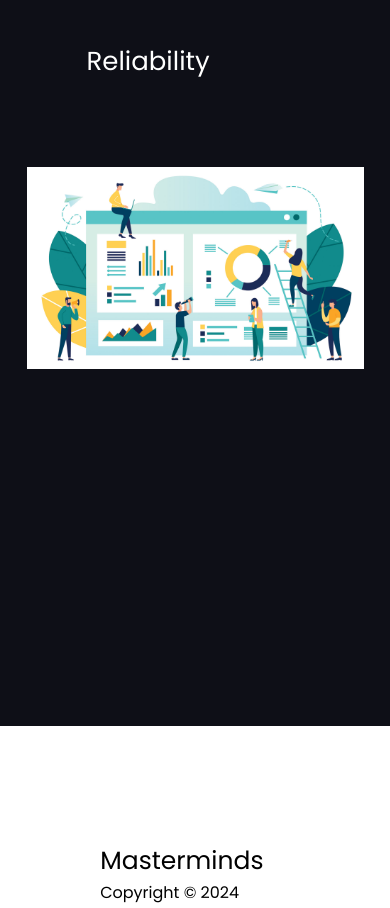
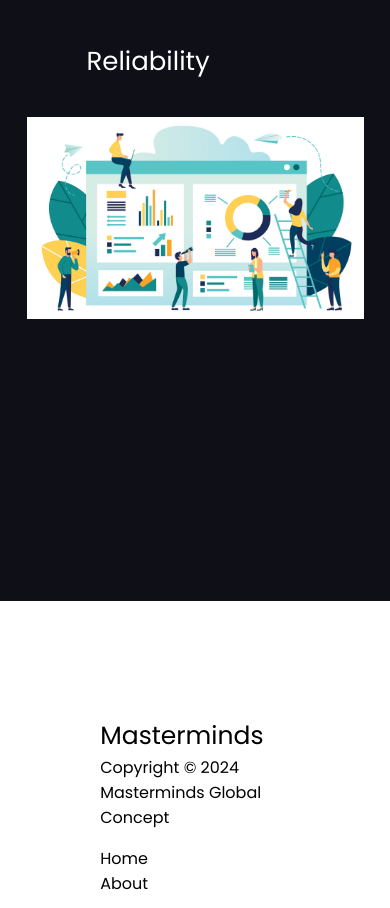
Before and after one commit to kennsawyerr/masterminds-site, a React (Vite) app: page / in a window 390 px wide. Shown: the part 2795-3703 px from the top of the page. Built offline with nearby package versions, Linux system fonts and the light colour scheme.

Commit message:
modified:   src/App.css

```diff
--- a/src/App.css
+++ b/src/App.css
@@ -243,7 +243,6 @@ img {
 }
 
 .hide-value {
-
   visibility: hidden;
 }
 
@@ -281,16 +280,24 @@ img {
 }
 
 .our-values-img-container {
-  width: 100%;
-  max-width: 500px;
+  width: 50%;
+  max-width: 100%;
   height: 100%;
-  padding: 50px 0;
 }
 
-.flex3{
+.flex3 {
   display: flex;
   align-items: center;
   justify-content: space-evenly;
+}
+.flex3 :nth-child(1) {
+}
+.our-values-img-container img {
+  width: 100%;
+}
+
+.flex3 :nth-child(2) {
+  width: 50%;
 }
 
 .our-values-text {
@@ -468,6 +475,13 @@ img {
     width: 100%;
   }
 
+  .flex3 :nth-child(1) {
+    width: 100%;
+  }
+  .flex3 :nth-child(2) {
+    width: 100%;
+  }
+
   .hero-text {
     max-width: 100%;
     margin: 0 auto;
```
